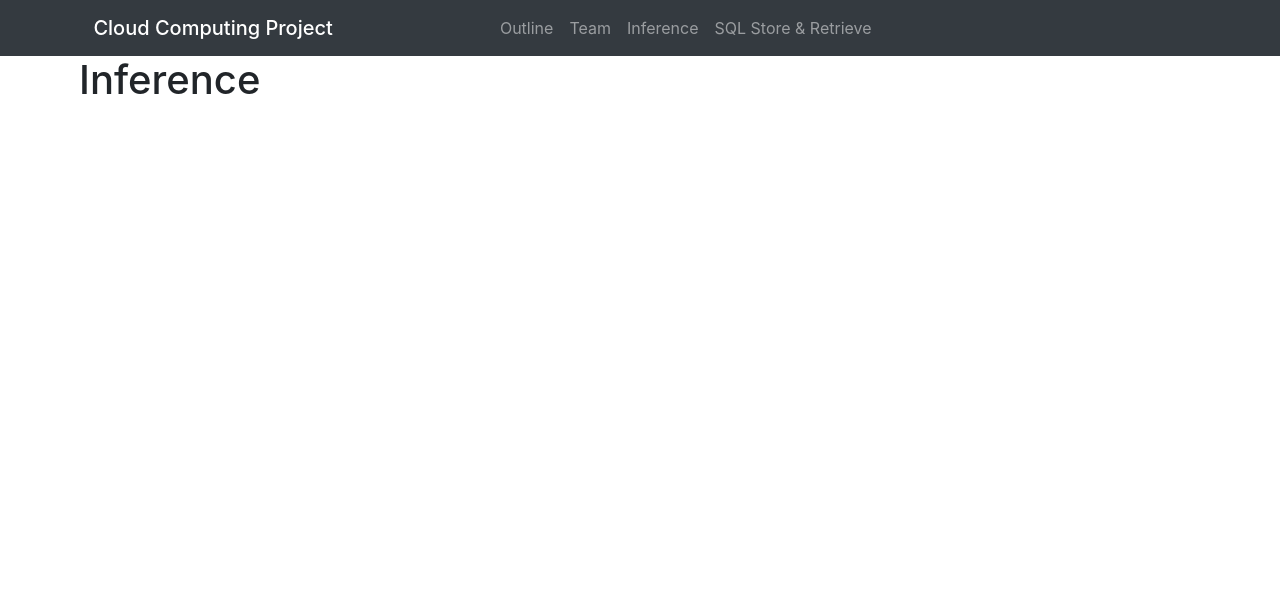
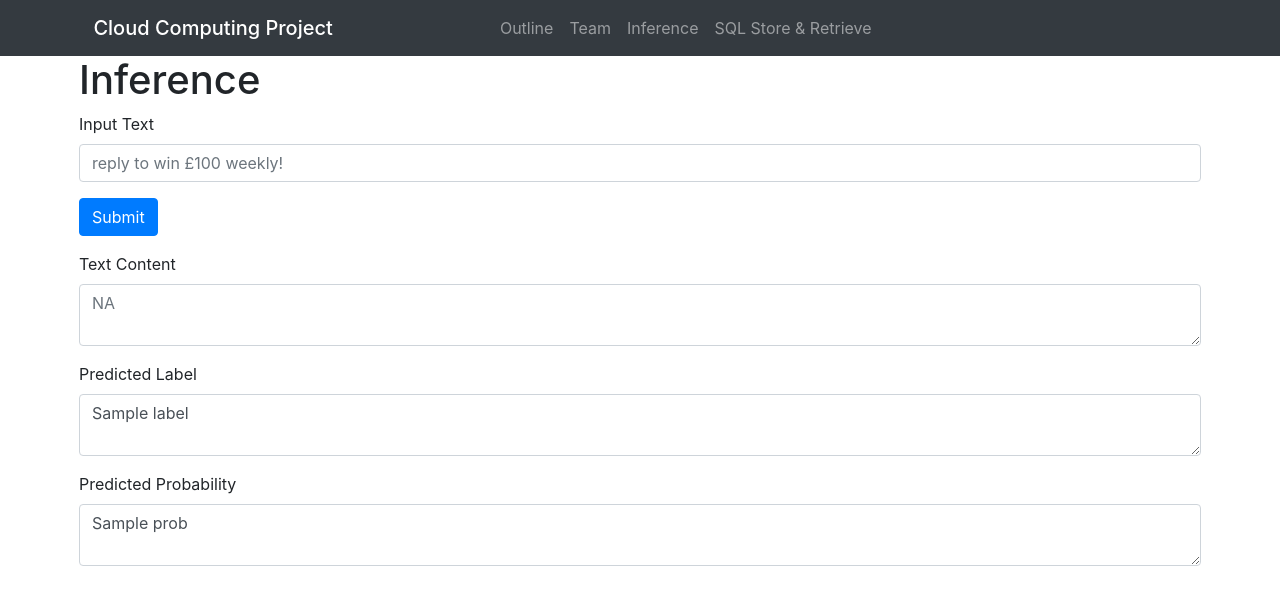
Before and after one commit to Neppney/ServingML-Model, a Flask app: template templates/inference.html in a window 1280 px wide. Shown: the top 605 px of the page. Run offline with Flask 2, Linux system fonts and the light colour scheme; the template is opened without the code that fills it: most values are stand-ins (such as "Sample title", 1, 10 or a date in 2020); parts of the project's set-up code (start-up, migrations or seed data) failed here and were passed over; some libraries are stand-ins or nearby versions.

Commit message:
Little changes for the checkpoint 1

```diff
--- a/app.py
+++ b/app.py
@@ -1,7 +1,13 @@
 from flask import Flask, render_template
+
+import os
+import sys
+import argparse
+from model import load
 
 app = Flask(__name__)
 
+model_api = load()
 
 @app.route('/')
 def outline():
@@ -9,7 +15,7 @@ def outline():
 
 
 @app.route('/team')
-def showTeam():
+def show_team():
     return render_template('team.html')
 
 
@@ -19,7 +25,7 @@ def infer():
 
 
 @app.route('/sqlFunctionality')
-def sqlFunctionality():
+def sql_functionality():
     return render_template('sqlStoreRetrieve.html')
 
 
--- a/templates/inference.html
+++ b/templates/inference.html
@@ -6,4 +6,30 @@
 
 {% block content %}
     <h1>Inference</h1>
+    <form method="post">
+        <div class="form-group">
+            <label for="input">Input Text</label>
+            <input type="text" name="input"
+                   placeholder="reply to win £100 weekly!" class="form-control"
+                   value="{{ request.form['input'] }}"></input>
+        </div>
+        <div class="form-group">
+            <button type="submit" class="btn btn-primary">Submit</button>
+        </div>
+        <div class="form-group">
+            <label for="content">Text Content</label>
+            <textarea name="content" placeholder="NA"
+                      class="form-control">{{ request.form['input'] }}</textarea>
+        </div>
+        <div class="form-group">
+            <label for="label">Predicted Label</label>
+            <textarea name="label" placeholder="Post label"
+                      class="form-control">{{ label }}</textarea>
+        </div>
+        <div class="form-group">
+            <label for="prob">Predicted Probability</label>
+            <textarea name="prob" placeholder="Post prob"
+                      class="form-control">{{ prob }}</textarea>
+        </div>
+    </form>
 {% endblock %}
```
Also changed, not shown: templates/outline.html (+8 -0 lines), static/images/modelCreation.png (added), 3 other files.
